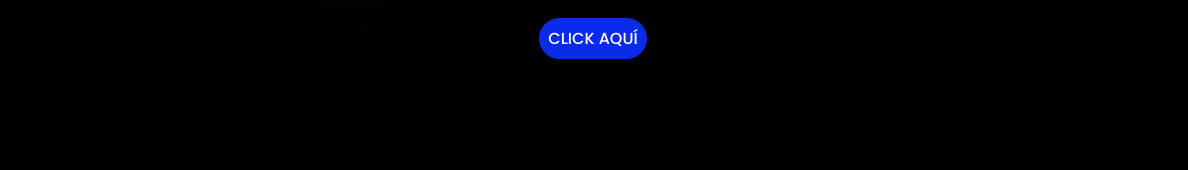
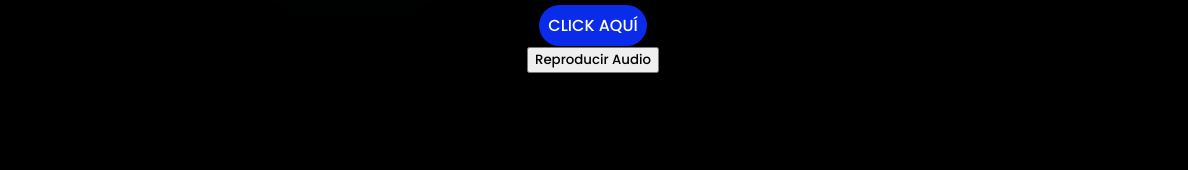
Before and after one commit to QandyQ/cumplea-os, a plain HTML site: page index.html in a window 1280 px wide. Shown: the part 409-579 px from the top of the page, 55-1243 px from the left. Drawn offline with Linux system fonts and the light colour scheme.

Commit message:
Update index.html

```diff
--- a/index.html
+++ b/index.html
@@ -29,6 +29,7 @@
     </div>
     <!-- Contenedor para las imágenes que caen -->
     <div id="falling-container"></div>
+    <button id="play-audio">Reproducir Audio</button>
     <audio id="background-audio" src="img/audio.mp3"></audio>
     <!-- Enlace al archivo JavaScript -->
     <script src="script.js"></script>
```
